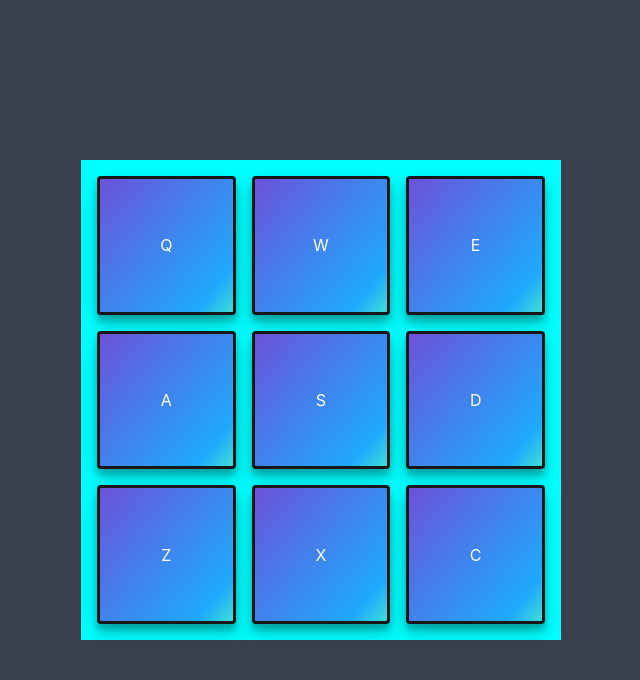
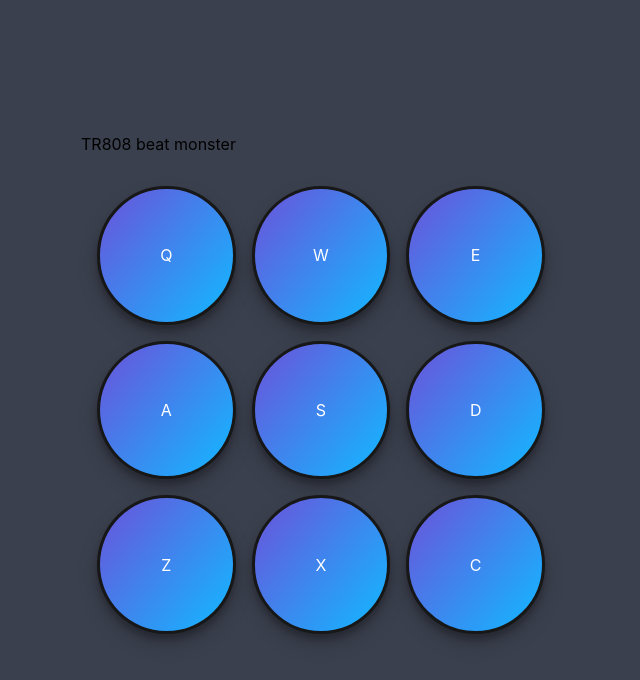
Before and after one commit to NikolaPerisic/drum-machine, a React (Create React App) app: page / in a window 1280 px wide. Shown: the top 680 px of the page, without its empty margins (319-959 px from the left). Built offline with nearby package versions, Linux system fonts and the light colour scheme.

Commit message:
updated state, added activated class

```diff
--- a/src/assets/Data/Data.js
+++ b/src/assets/Data/Data.js
@@ -5,55 +5,64 @@
         id: "clap",
         hotkey: "Q",
         source: sounds.clap,
-        keyCode: 81
+        keyCode: 81,
+        active: false
     },
     {
         id: "clave",
         hotkey: "W",
         source: sounds.clave,
-        keyCode: 87
+        keyCode: 87,
+        active: false
     },
     {
         id: "closedhat",
         hotkey: "E",
         source: sounds.closedHat,
-        keyCode: 69
+        keyCode: 69,
+        active: false
     },
     {
         id: "kick_01",
         hotkey: "A",
         source: sounds.kick01,
-        keyCode: 65
+        keyCode: 65,
+        active: false
     },
     {
         id: "kick_03",
         hotkey: "S",
         source: sounds.kick03,
-        keyCode: 83
+        keyCode: 83,
+        active: false
     },
     {
         id: "kick_11",
         hotkey: "D",
         source: sounds.kick11,
-        keyCode: 68
+        keyCode: 68,
+        active: false
     },
     {
         id: "rimshot",
         hotkey: "Z",
         source: sounds.rimshot,
-        keyCode: 90
+        keyCode: 90,
+        active: false
     },
     {
         id: "snare",
         hotkey: "X",
         source: sounds.snare,
-        keyCode: 88
+        keyCode: 88,
+        active: false
     },
     {
         id: "tom",
         hotkey: "C",
         source: sounds.tom,
-        keyCode: 67
+        keyCode: 67,
+        active: false
     }
 ];
 export default sound;
--- a/src/components/Soundpad/Soundpad.js
+++ b/src/components/Soundpad/Soundpad.js
@@ -2,14 +2,23 @@
 import "./Soundpad.scss";
 
 const soundpad = props => {
+    const activated = props.bounce
+        ? {
+              backgroundColor: "#FFEE58",
+              animationName: "bounce",
+              animationDuration: "100ms",
+              borderRadius: "50%"
+          }
+        : null;
     return (
-        <div className="Soundpads" id="soundpads">
+        <div className="Soundpads">
             <div
                 onClick={props.playSound}
                 onKeyDown={props.keyPress}
                 tabIndex="0"
                 id={props.id}
                 className="drum-pad"
+                style={activated}
             >
                 <p>{props.hotkey}</p>
                 {/* <audio src={props.sound} /> */}
--- a/src/components/Soundpad/Soundpad.scss
+++ b/src/components/Soundpad/Soundpad.scss
@@ -12,9 +12,7 @@
     color: #fff;
     border-radius: 4px;
     border: 3px solid #171717;
-    .Soundpads:active {
-        transform: scale(1.5);
-    }
+    border-radius: 50%;
 
     .drum-pad {
         width: 100%;
@@ -27,5 +25,12 @@
     .drum-pad p {
         cursor: default;
         text-decoration: none;
+        user-select: none;
     }
 }
+
+@keyframes bounce {
+    50% {
+        transform: scale(1.2);
+    }
+}
--- a/src/containers/DrumMachine.js
+++ b/src/containers/DrumMachine.js
@@ -6,7 +6,7 @@
 class DrumMachine extends Component {
     state = {
         data: [...data],
-        display: ""
+        display: "TR808 beat monster"
     };
     componentDidMount() {
         document.addEventListener("keydown", this.keyPressedHandler);
@@ -14,15 +14,20 @@
     componentWillUnmount() {
         document.removeEventListener("keydown", this.keyPressedHandler);
     }
-    playSoundHandler = el => {
+    playSoundHandler = (el, i) => {
         const sound = new Audio(el.source);
         this.displayInstrumentHandler(el.id);
+        this.bounceAnimationHandler(el, i);
+        setTimeout(() => {
+            this.bounceAnimationHandler(el, i);
+        }, 100);
         return sound.play();
     };
     keyPressedHandler = el => {
         this.state.data.map(item => {
             if (el.keyCode === item.keyCode) {
-                this.playSoundHandler(item);
+                let index = this.state.data.indexOf(item);
+                this.playSoundHandler(item, index);
                 this.displayInstrumentHandler(item.id);
             }
             return null;
@@ -30,6 +35,12 @@
     };
     displayInstrumentHandler = el => {
         this.setState({ display: el });
+    };
+    bounceAnimationHandler = (el, i) => {
+        let data = [...this.state.data];
+        data[i].active ? (data[i].active = false) : (data[i].active = true);
+        this.setState({ data: data });
+        console.log(this.state.data);
     };
 
     render() {
@@ -40,7 +51,8 @@
                     id={el.id}
                     hotkey={el.hotkey}
                     sound={el.source}
-                    playSound={() => this.playSoundHandler(el)}
+                    bounce={el.active}
+                    playSound={() => this.playSoundHandler(el, index)}
                     keyPress={this.keyPressed}
                 />
             );
--- a/src/containers/DrumMachine.scss
+++ b/src/containers/DrumMachine.scss
@@ -7,5 +7,4 @@
     grid-template-rows: repeat(3, 1fr);
     grid-gap: 1rem;
     padding: 1rem;
-    background-color: aqua;
 }
```
